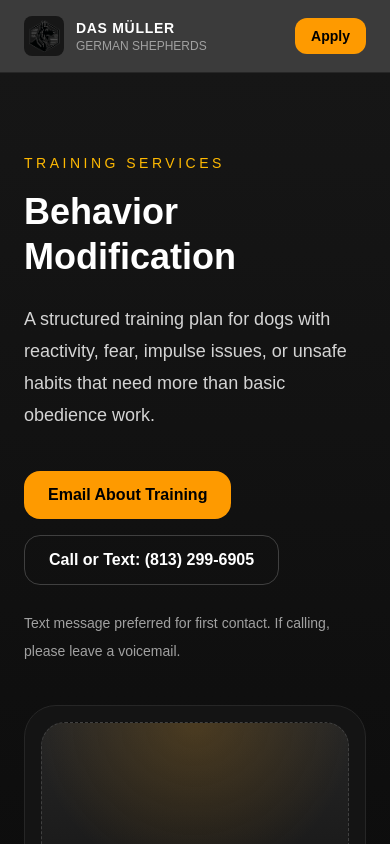
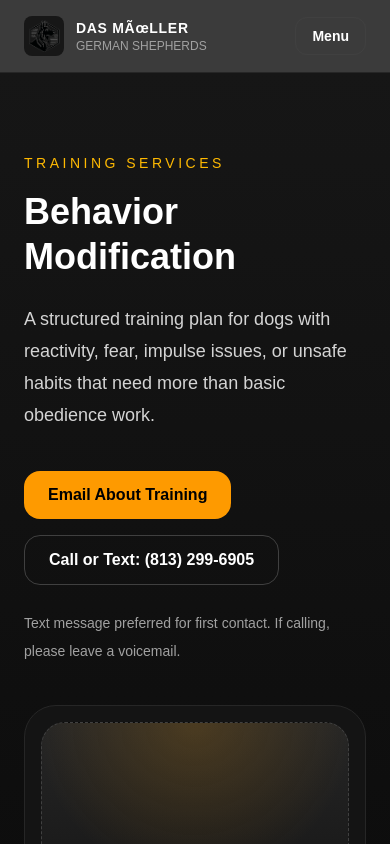
Before and after one commit to HapticVets/das-muller-website, a Next.js app: page /training/behavior-modification in a window 390 px wide. Shown: the top 844 px of the page. Built offline with nearby package versions, Linux system fonts and the light colour scheme.

Commit message:
Add mobile navigation menu

```diff
--- a/src/components/Header.tsx
+++ b/src/components/Header.tsx
@@ -1,3 +1,7 @@
+"use client";
+
+import { useState } from "react";
+
 const trainingLinks = [
   { href: "/training/evaluation", label: "Evaluation" },
   { href: "/training/puppy-foundation", label: "Puppy Foundation" },
@@ -12,18 +16,22 @@ const trainingLinks = [
 ];
 
 export default function Header() {
+  const [isMobileMenuOpen, setIsMobileMenuOpen] = useState(false);
+  const [isMobileTrainingOpen, setIsMobileTrainingOpen] = useState(false);
+
   return (
     <header className="sticky top-0 z-50 border-b border-neutral-800 bg-neutral-950/80 backdrop-blur">
-      <div className="mx-auto flex max-w-7xl items-center justify-between px-6 py-4 md:px-10 lg:px-12">
+      <div className="mx-auto max-w-7xl px-6 py-4 md:px-10 lg:px-12">
+        <div className="flex items-center justify-between">
           <a href="/" className="flex items-center gap-3">
             <img
               src="/logos/das-muller-icon.png"
-            alt="Das Müller"
+              alt="Das MÃ¼ller"
               className="h-10 w-10 rounded-lg bg-neutral-900 p-1 object-contain"
             />
             <div className="leading-tight">
               <p className="text-sm font-semibold tracking-wider text-white">
-              DAS MÜLLER
+                DAS MÃœLLER
               </p>
               <p className="text-xs text-neutral-400">GERMAN SHEPHERDS</p>
             </div>
@@ -75,13 +83,94 @@ export default function Header() {
             </a>
           </nav>
 
+          <div className="flex items-center gap-3">
+            <button
+              type="button"
+              className="rounded-xl border border-neutral-700 px-4 py-2 text-sm font-semibold text-white transition hover:bg-neutral-900 md:hidden"
+              onClick={() => setIsMobileMenuOpen((open) => !open)}
+              aria-expanded={isMobileMenuOpen}
+              aria-controls="mobile-nav"
+            >
+              Menu
+            </button>
+
             <a
               href="#application"
-          className="rounded-xl bg-amber-500 px-4 py-2 text-sm font-semibold text-black hover:opacity-90"
+              className="hidden rounded-xl bg-amber-500 px-4 py-2 text-sm font-semibold text-black hover:opacity-90 md:inline-block"
             >
               Apply
             </a>
           </div>
+        </div>
+
+        {isMobileMenuOpen ? (
+          <nav
+            id="mobile-nav"
+            className="mt-4 rounded-3xl border border-neutral-800 bg-neutral-950 p-4 md:hidden"
+          >
+            <div className="space-y-2 text-sm text-neutral-300">
+              <a
+                href="/"
+                className="block rounded-xl px-4 py-3 transition hover:bg-neutral-900 hover:text-white"
+              >
+                Home
+              </a>
+              <a
+                href="#programs"
+                className="block rounded-xl px-4 py-3 transition hover:bg-neutral-900 hover:text-white"
+              >
+                Programs
+              </a>
+              <div className="rounded-2xl border border-neutral-800 bg-neutral-900/40">
+                <button
+                  type="button"
+                  className="flex w-full items-center justify-between rounded-2xl px-4 py-3 text-left transition hover:bg-neutral-900 hover:text-white"
+                  onClick={() => setIsMobileTrainingOpen((open) => !open)}
+                  aria-expanded={isMobileTrainingOpen}
+                >
+                  <span>Training Services</span>
+                  <svg
+                    aria-hidden="true"
+                    className={`h-3 w-3 transition ${
+                      isMobileTrainingOpen ? "rotate-180" : ""
+                    }`}
+                    viewBox="0 0 12 12"
+                    fill="none"
+                  >
+                    <path
+                      d="M3 4.5L6 7.5L9 4.5"
+                      stroke="currentColor"
+                      strokeWidth="1.5"
+                      strokeLinecap="round"
+                      strokeLinejoin="round"
+                    />
+                  </svg>
+                </button>
+
+                {isMobileTrainingOpen ? (
+                  <div className="space-y-1 px-2 pb-2">
+                    {trainingLinks.map((item) => (
+                      <a
+                        key={item.href}
+                        href={item.href}
+                        className="block rounded-xl px-4 py-3 text-sm text-neutral-300 transition hover:bg-neutral-900 hover:text-white"
+                      >
+                        {item.label}
+                      </a>
+                    ))}
+                  </div>
+                ) : null}
+              </div>
+              <a
+                href="#application"
+                className="block rounded-xl bg-amber-500 px-4 py-3 font-semibold text-black hover:opacity-90"
+              >
+                Apply
+              </a>
+            </div>
+          </nav>
+        ) : null}
+      </div>
     </header>
   );
 }
```
Lines whose indentation alone changed are shown as unchanged.
